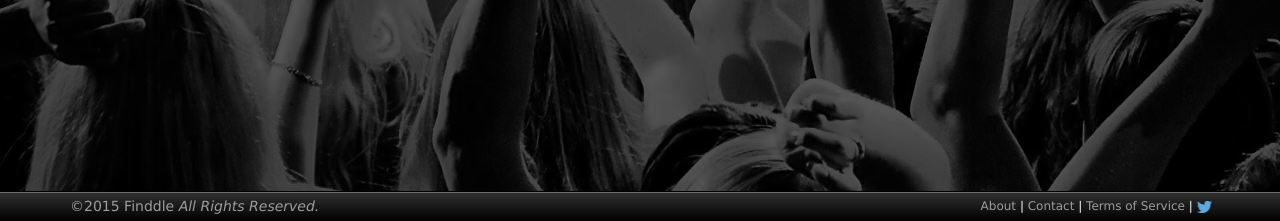
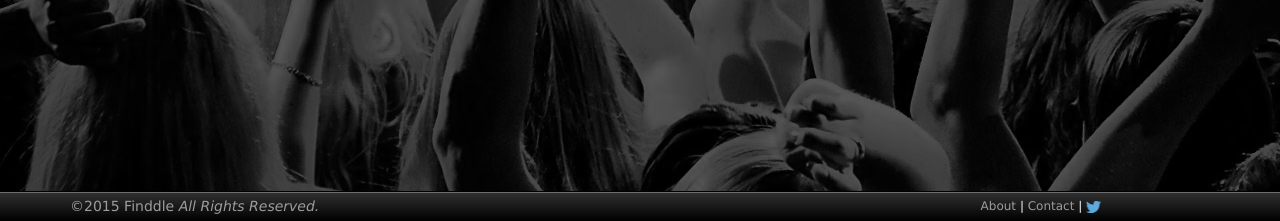
Before and after one commit to finddle/finddle, a PHP site: page /about.php in a window 1280 px wide. Shown: the part 579-800 px from the top of the page. Run offline with PHP 8.4, Linux system fonts and the light colour scheme.

Commit message:
Arreglado footer

```diff
--- a/includes/php/footer.php
+++ b/includes/php/footer.php
@@ -8,7 +8,6 @@
     <div class="container footer-word-links">
       <a class="footer" href="<?= ROOT_DIR?>/about.php">About</a> |
       <a class="footer" href="<?= ROOT_DIR?>/contacto.php">Contact</a> |
-      <a class="footer" href="<?= ROOT_DIR?>/condicionesLegales.php">Terms of Service</a> |
       <a href="https://twitter.com/FinddleProyect" >
       <img src="<?= ROOT_DIR?>/includes/img/twitter-logo-blue.png" width="15" height="12" alt="">
       </a>
```
